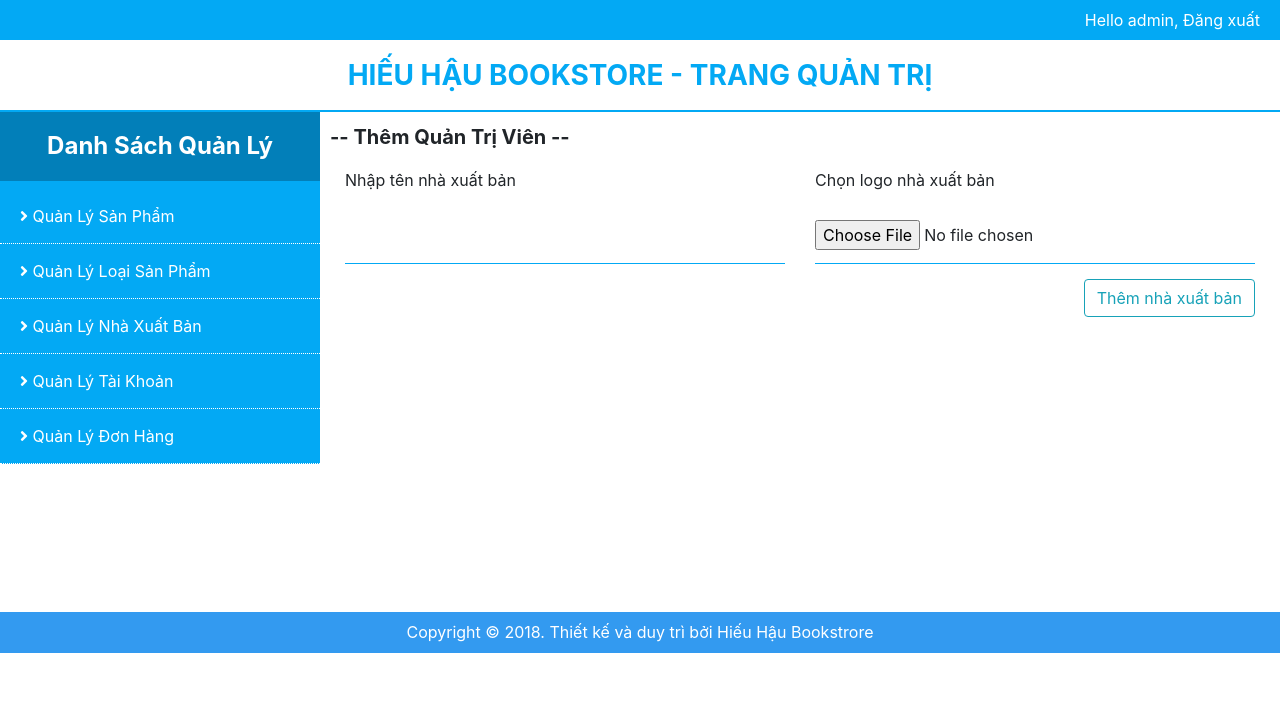
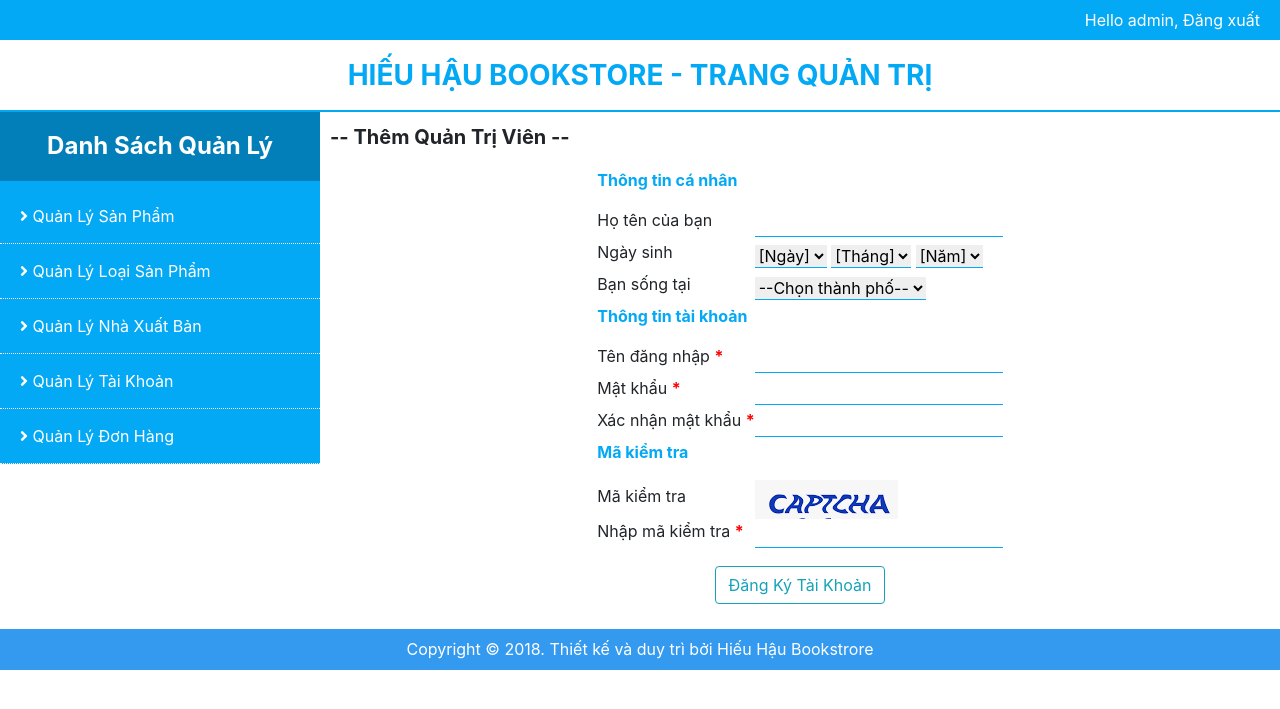
Before and after one commit to HoCongHau/DoAnWeb01, a PHP site: page /GUI/admin/pages/pThemTaiKhoanQTV.php in a window 1280 px wide. Shown: the top 709 px of the page. Run offline with PHP 8.4, Linux system fonts and the light colour scheme.

Commit message:
edit pages(pTaiKhoan, pThemNXB, pThemSP, pThemTK...) phần admin

```diff
--- a/DAO/DB.php
+++ b/DAO/DB.php
@@ -7,7 +7,7 @@
  */
 class DB
 {
-    var $db_host='localhost:4000';
+    var $db_host='localhost';
     var $db_username='root';
     var $db_password='';
     var $db_dbName='quanlysach';
--- a/GUI/admin/pages/pTaiKhoan.php
+++ b/GUI/admin/pages/pTaiKhoan.php
@@ -34,7 +34,7 @@
                                 <table class="table table-hover text-center">
                                     <thead>
                                         <tr>
-                                        <th scope="col">Sửa</th>
+                                            <th scope="col">Sửa</th>
                                             <th scope="col">Xóa</th>
                                             <th scope="col">Mã TK</th>
                                             <th scope="col">Tên TK</th>
--- a/GUI/admin/pages/pThemLoaiSanPham.php
+++ b/GUI/admin/pages/pThemLoaiSanPham.php
@@ -14,7 +14,7 @@
                         <form action="#" method="get" class="frmThemSP">
                             <div class="row">
                                 <div class="col-12 tenLoaiSP">
-                                    <input type="text" name="txtTenLoaiSanPham" placeholder="Nhập tên loại sản phẩm..." require>
+                                    <input type="text" name="txtTenLoaiSanPham" placeholder="Nhập tên loại sản phẩm..." required>
                                 </div>
                                 <div class="col-12 text-right">
                                     <button type="submit" class="btn btn-outline-info btnThem">Thêm loại sản phẩm</button>
--- a/GUI/admin/pages/pThemNhaXuatBan.php
+++ b/GUI/admin/pages/pThemNhaXuatBan.php
@@ -15,14 +15,14 @@
                             <div class="row">
                                 <div class="col-xs-12 col-md-6 tenLoaiSP">
                                     <label for="txtTenNXB">Nhập tên nhà xuất bản</label>
-                                    <input type="text" name="txtTenNXB" require>
+                                    <input type="text" name="txtTenNXB" required>
                                 </div>
                                 <div class="col-xs-12 col-md-6 logoNXB">
                                     <label for="txtLogoNXB">Chọn logo nhà xuất bản</label>
-                                    <input type="file" name="txtLogoNXB" id="" require>
+                                    <input type="file" name="txtLogoNXB" id="" required>
                                 </div>
                                 <div class="col-12 text-right">
-                                    <button type="submit" class="btn btn-outline-info btnThem">Thêm nhà xuất bản</button>
+                                    <button type="submit" class="btn btn-outline-info btnThem" value="btnThem">Thêm nhà xuất bản</button>
                                 </div>
                             </div> <!-- end row -->
                         </form> <!-- end form -->
--- a/GUI/admin/pages/pThemTaiKhoanQTV.php
+++ b/GUI/admin/pages/pThemTaiKhoanQTV.php
@@ -11,21 +11,92 @@
                     <!-- vung content -->
                     <div id="content" class="col-xs-12 col-md-9">
                         <p class="Title"> -- Thêm quản trị viên -- </p>
-                        <form action="#" method="get" class="frmThemSP">
-                            <div class="row">
-                                <div class="col-xs-12 col-md-6 tenLoaiSP">
-                                    <label for="txtTenNXB">Nhập tên nhà xuất bản</label>
-                                    <input type="text" name="txtTenNXB" require>
-                                </div>
-                                <div class="col-xs-12 col-md-6 logoNXB">
-                                    <label for="txtLogoNXB">Chọn logo nhà xuất bản</label>
-                                    <input type="file" name="txtLogoNXB" id="" require>
-                                </div>
-                                <div class="col-12 text-right">
-                                    <button type="submit" class="btn btn-outline-info btnThem">Thêm nhà xuất bản</button>
-                                </div>
-                            </div> <!-- end row -->
-                        </form> <!-- end form -->
+                        <div id="create-account">
+                        <form action="#" target="" method="GET" class="frmCreateAcc">
+                            <table class="table-frm-create">
+                                <tr>
+                                    <td class="align-right">
+                                        <!-- Thong tin ca nhan -->
+                                        <p class="titleFrm">Thông tin cá nhân</p>
+                                    </td>
+                                    <td>&nbsp;</td>
+                                </tr>
+                                <tr>
+                                    <td class="align-right"><label for="txtHoTen">Họ tên của bạn</label></td>
+                                    <td> <input type="text" name="txtHoTen"></td>
+                                </tr>
+                                <tr>
+                                    <td class="align-right"><label for="txtNgaySinh">Ngày sinh</label></td>
+                                    <td>
+                                        <select class="" name="txtNgaySinh">
+                                            <option disabled selected>[Ngày]</option>
+                                            <?php foreach(range(1,31) as $ngay)
+                                                echo "<option>$ngay</option>"
+                                            ?>
+                                        </select>
+                                        <select class="" name="txtThangSinh">
+                                            <option disabled selected>[Tháng]</option>
+                                            <?php foreach(range(1,12) as $thang)
+                                                echo "<option>$thang</option>"
+                                            ?>
+                                        </select>
+                                        <select class="" name="txtNamSinh">
+                                            <option disabled selected>[Năm]</option>
+                                            <?php foreach(range(1945,2018) as $nam)
+                                                echo "<option>$nam</option>"
+                                            ?>
+                                        </select>
+                                    </td>
+                                </tr>
+                                <tr>
+                                    <td class="align-right"><label for="txtQueQuan">Bạn sống tại</label></td>
+                                    <td>
+                                        <select class="" name="txtQueQuan">
+                                            <option disabled selected>--Chọn thành phố--</option>
+                                            <option>Đồng Nai</option>
+                                            <option>Lâm Đồng</option>
+                                        </select>
+                                    </td>
+                                </tr>
+                                <tr>
+                                    <td class="align-right">
+                                        <!-- Thong tin tai khoan -->
+                                        <p class="titleFrm">Thông tin tài khoản</p>
+                                    </td>
+                                    <td>&nbsp;</td>
+                                </tr>
+                                <tr>
+                                    <td class="align-right"><label for="txtUserName">Tên đăng nhập <b>*</b></label></td>
+                                    <td>
+                                        <input type="text" name="txtUserName" required>
+                                    </td>
+                                </tr>
+                                <tr>
+                                    <td class="align-right">  <label for="txtPassword">Mật khẩu <b>*</b></label></td>
+                                    <td><input type="password" name="txtPassword" required></td>
+                                </tr>
+                                <tr>
+                                    <td class="align-right"><label for="txtRePassword">Xác nhận mật khẩu <b>*</b></label></td>
+                                    <td><input type="password" name="txtRePassword" required></td>
+                                </tr>
+                                <tr>
+                                    <td class="align-right">
+                                        <!-- Ma kiem tra -->
+                                        <p class="titleFrm">Mã kiểm tra</p>
+                                    </td>
+                                    <td>&nbsp;</td>
+                                </tr>
+                                <tr>
+                                    <td class="align-right"><label>Mã kiểm tra</label></td>
+                                    <td><img src="../images/capcha.png" alt=""></td>
+                                </tr>
+                                <tr>
+                                    <td class="align-right"><label for="txtMaKiemTra">Nhập mã kiểm tra <b>*</b></label></td>
+                                    <td><input type="text" name="txtMaKiemTra" required> </td>
+                                </tr>
+                            </table>
+                            <input type="submit" value="Đăng Ký Tài Khoản" name="dangky" class="btn btn-outline-info">
+                        </form>
                     </div> <!-- end content -->
                 </div> <!-- end row sau main -->
             </div> <!-- end main -->
--- a/GUI/css/admin.css
+++ b/GUI/css/admin.css
@@ -89,6 +89,13 @@ div#main-header {
     font-weight: bold;
     text-transform: capitalize;
 }
+#content .them a{
+    color: #03A9F4!important;
+    text-decoration: none;
+}
+#content .them:hover a{
+    color: #fff!important;
+}
 #content a{
     color: #000!important;
 }
@@ -156,6 +163,22 @@ div#main-header {
 #content .btnThem{
     margin: 15px 0;
 }
+table.table-frm-create {
+    margin: auto;
+}
+table.table-frm-create b{color: red;}
+p.titleFrm{
+    color: #03A9F4;
+    font-weight: bold;
+}
+input[type="submit"] {
+    margin: 15px auto;
+    display: flex;
+}
+input[type="text"],input[type="password"], select{
+    border: none;
+    border-bottom: 1px solid #03A9F4;
+}
 /*-------------------------------- them san pham----------------------------------------*/
 form.frmThemSP {
     width: 100%;
--- a/GUI/modules/mLogin/frmAccountinfo.php
+++ b/GUI/modules/mLogin/frmAccountinfo.php
@@ -14,8 +14,8 @@ ob_end_flush();
         <div class="row">
             <div class="col-12">
                 <ul>
-                    Hello <?php echo $_SESSION['TenHienThi'];?>
-                    <input type="button" value="Logout" onclick="javascript:location.href='index.php?a=6'" />
+                    <span class="hienThiTen">Hello <?php echo $_SESSION['TenHienThi'];?></span>
+                    <a class="btnLogout" onclick="javascript:location.href='index.php?a=6'"><i class="fas fa-sign-out-alt"></i>&nbsp;Đăng Xuất</a>
                     <li><a href="index.php?a=3"><i class="fas fa-shopping-cart"></i>&nbsp;giỏ hàng</a></li>
                 </ul>
             </div>
```
Also changed, not shown: GUI/admin/pages/pThemSanPham.php (+6 -6 lines), GUI/css/style.css (+14 -0 lines).
